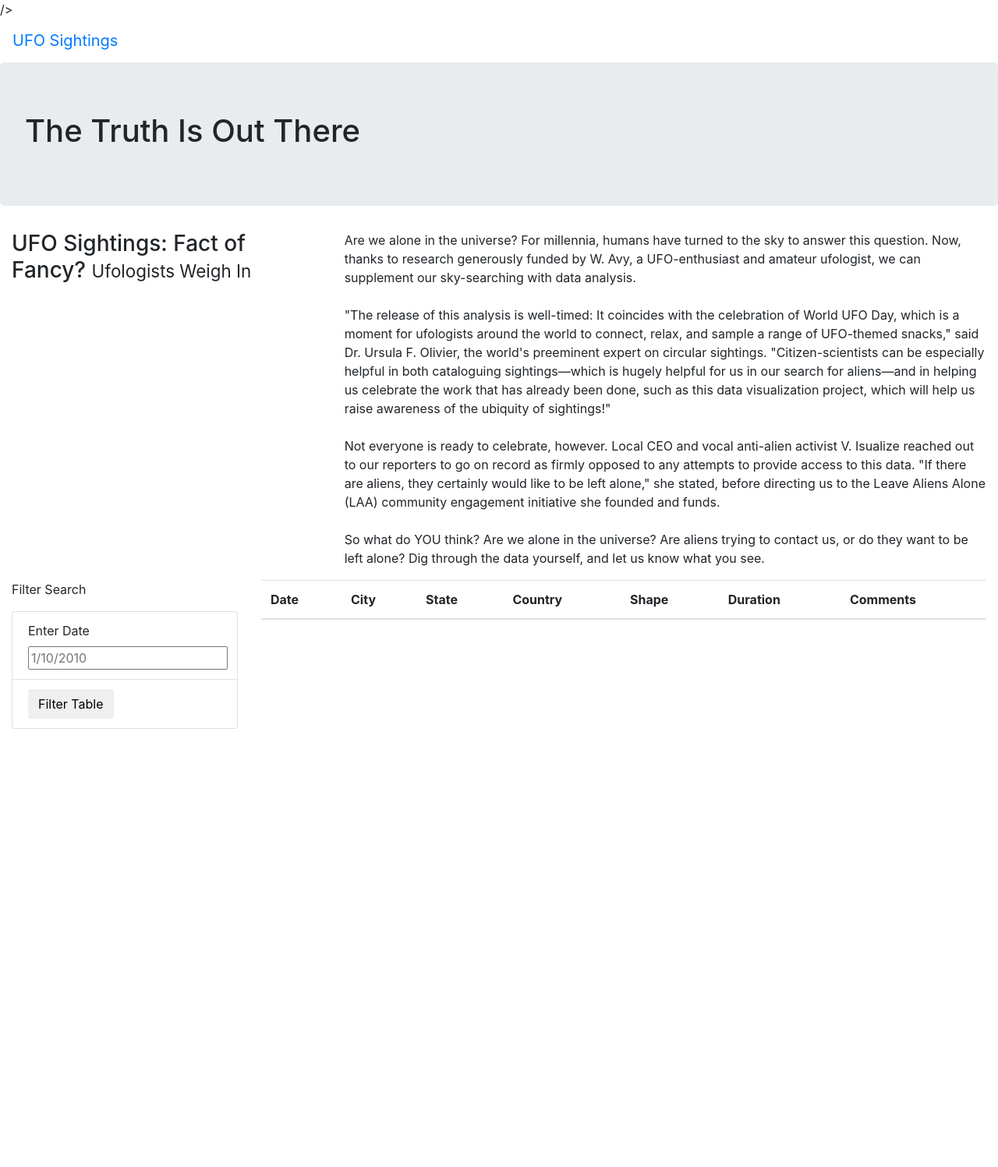
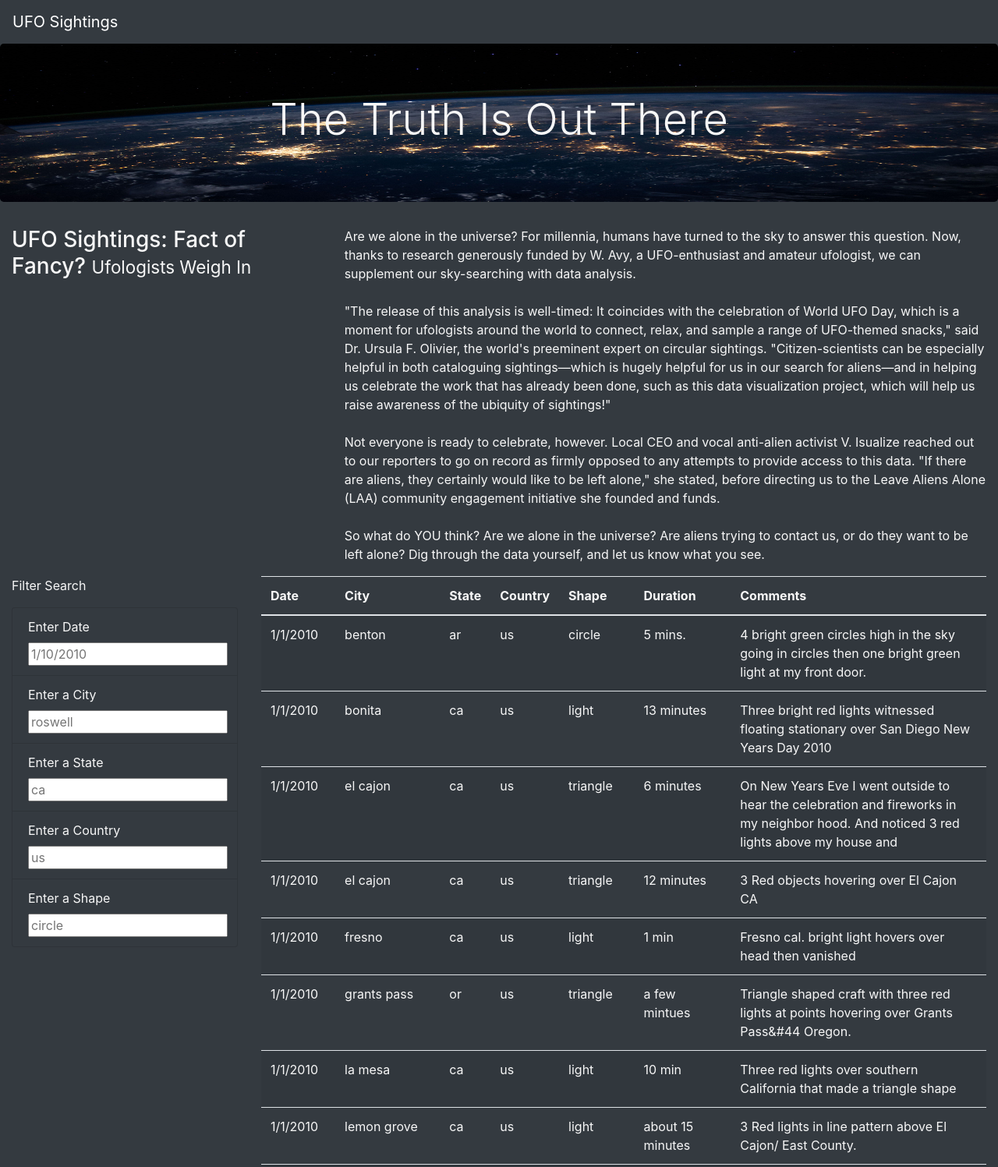
Before and after one commit to manpreetsarao/UFOs, a plain HTML site: page index.html in a window 1280 px wide. Shown: the top 1497 px of the page at 78% size. Before the commit the page ends 935 px from the top, so only its background shows below. Drawn offline with nearby package versions, Linux system fonts and the light colour scheme.

Commit message:
Add files via upload

```diff
--- a/index.html
+++ b/index.html
@@ -10,20 +10,16 @@
       href="https://maxcdn.bootstrapcdn.com/bootstrap/4.0.0/css/bootstrap.min.css"
       integrity="sha384-Gn5384xqQ1aoWXA+058RXPxPg6fy4IWvTNh0E263XmFcJlSAwiGgFAW/dAiS6JXm"
       crossorigin="anonymous"
-      <link rel="stylesheet" href="static/css/style.css">
-    />
+      />
+      <link rel="stylesheet" href="static/css/style.css"/>
 </head>
-<body>
+<body class="bg-dark">
     <div class="wrapper">
-        <nav class="navbar navbar-expand-lg">
-            <a class="navbar-brand" href="index.html">UFO Sightings</a>
-
-
-        </nav>
-
-    </div>
-    <div class="jumbotron">
-        <h1>The Truth Is Out There</h1>
+      <nav class="navbar navbar-dark bg-dark navbar-expand-lg">
+        <a class="navbar-brand" href="index.html">UFO Sightings</a>
+      </nav>
+      <div class="jumbotron">
+        <h1 class="display-4">The Truth Is Out There</h1>
       </div>
     <div class="container-fluid">
         <div class="row">
@@ -42,19 +38,35 @@
     <div class="container-fluid">
         <div class="row">
           <div class="col-md-3">
-            <form>
+            <form class="bg-dark" >
                 <p>Filter Search</p>
                 <ul class="list-group">
-                    <li class="list-group-item">
+                    <li class="list-group-item bg-dark">
                         <label for="date">Enter Date</label>
                         <input type="text" placeholder="1/10/2010" id="datetime" />
-
                     </li>
-                    <li class="list-group-item">
-                        <button id="filter-btn" type="button" class="btn btn-default">Filter Table</button>
+                    <li class="list-group-item bg-dark">
+                        <label for="city">Enter a City</label>
+                        <input type="text" placeholder="roswell" id="city" />
+                    </li>
+                    <li class="list-group-item bg-dark">
+                        <label for="state">Enter a State</label>
+                        <input type="text" placeholder="ca" id="state" />
+                    </li>
+                    <li class="list-group-item bg-dark">
+                        <label for="country">Enter a Country</label>
+                        <input type="text" placeholder="us" id="country" />
+                    </li>
+                    <li class="list-group-item bg-dark">
+                      <label for="shape">Enter a Shape</label>
+                      <input type="text" placeholder="circle" id="shape" />
+                    </li>
+                    <!--<li class="list-group-item bg-dark">
+                        <button id="filter-btn" type="button" class="btn-dark">Filter Table</button>
 
 
                     </li>
+                  -->
 
                 </ul>
             </form>
@@ -76,9 +88,10 @@
               <tbody></tbody>
             </table>
           </div>
-
-
-
         </div>
+      </div>
     </div>
+    <script src="https://cdnjs.cloudflare.com/ajax/libs/d3/4.11.0/d3.js"></script>
+    <script src="static/js/data.js"></script>
+    <script src="static/js/app.js"></script>
 </html>
```
